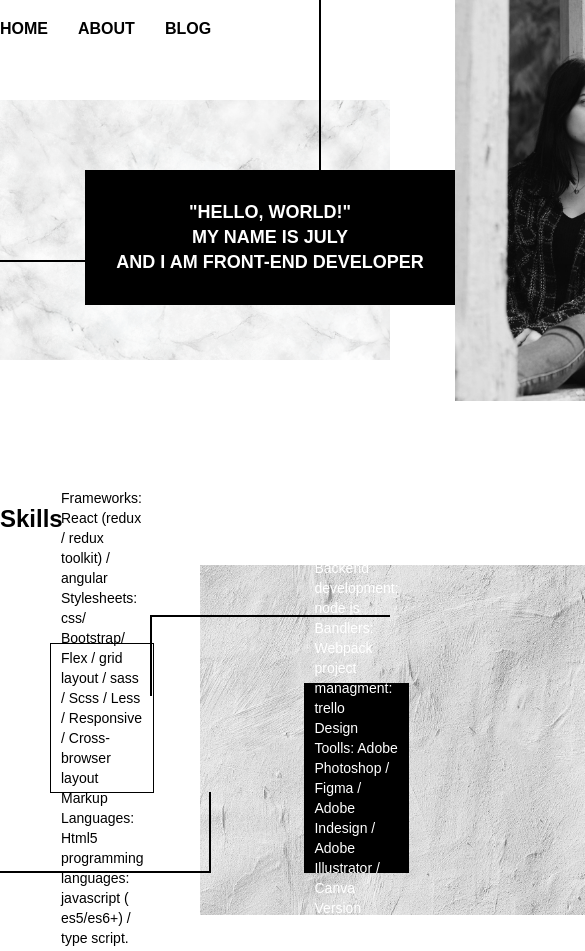
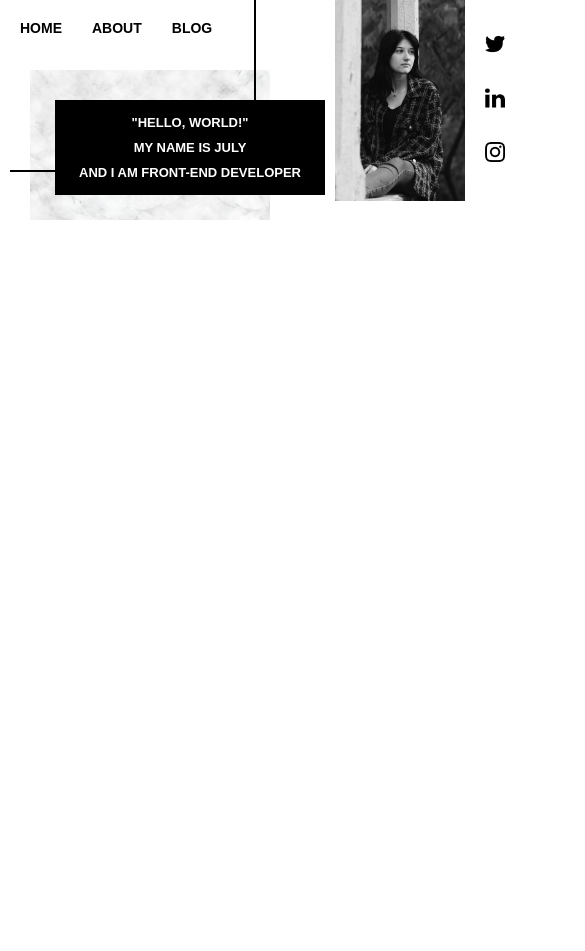
Before and after one commit to JulyTurbai/My-Portfolio, a plain HTML site: page index.html in a window 390 px wide. Shown: the top 951 px of the page, 585 px wide, since content can reach past the window. After the commit the page ends 844 px from the top, so only its background shows below. Drawn offline with Linux system fonts and the light colour scheme.

Commit message:
make hero-media

```diff
--- a/index.html
+++ b/index.html
@@ -65,7 +65,7 @@
                     </li>
                 </ul>
             </div>
-            <div class="skills">
+            <!-- <div class="skills">
                 <h2 class="skills__name">Skills</h2>
                 <div class="about-skills">
                     <div class="skills-one">
@@ -218,9 +218,29 @@
                     </div>
                 </div>
                 <div class="about__decor">
-                    <img src="img/decorations/back4.jpg" alt="">
+                    <img src="img/decorations/back14.jpg" alt="">
                 </div>
             </div>
+            <div class="footer">
+                <div class="footer__block">
+                    <div class="footer__main">
+                        <div class="footer__text">
+                            <p>Follow me:</p>
+                        </div>
+                        <ul class="footer__social-items">
+                            <li class="footer__social-item">
+                                <img src="img/icons/twitter.png" alt="">
+                            </li>
+                            <li class="footer__social-item">
+                                <img src="img/icons/linkedin.png" alt="">
+                            </li>
+                            <li class="footer__social-item">
+                                <img src="img/icons/instagram.png" alt="">
+                            </li>
+                        </ul>
+                    </div>
+                </div>
+            </div> -->
         </div>
     </div>
     <script src="js/main.js"></script>
--- a/js/main.js
+++ b/js/main.js
@@ -78,6 +78,9 @@ let options = {
     let text =
     document.querySelectorAll('.about__main-text');
 
+    let descr =
+    document.querySelectorAll('.about__descr');
+
     for(let elm of title) {
         observer.observe(elm);
     }
@@ -156,3 +159,6 @@ let options = {
     for(let elm of text) {
         observer.observe(elm);
     }
+    for(let elm of descr) {
+        observer.observe(elm);
+    }
--- a/scss/_about.scss
+++ b/scss/_about.scss
@@ -58,6 +58,17 @@
         max-width: 800px;
         margin-bottom: 100px;
         font-size: 14px;
+        opacity: 0;
+        text-align: center;
+    }
+    &__descr.element-show {
+        opacity: 1;
+        transition: 4s;
+    }
+
+    &__descr.element-hide {
+        opacity: 0;
+        transition: 4s;
     }
     &__decor {
         position: absolute;
--- /dev/null
+++ b/scss/_footer.scss
@@ -0,0 +1,21 @@
+.footer {
+    margin-bottom: 70px;
+    &__main {
+        display: flex;
+        justify-content: center;
+        align-items: center;
+    }
+    &__text {
+        margin-right: 30px;
+    }
+    &__social-items {
+        width: 150px;
+        display: flex;
+        justify-content: space-between;
+        align-items: center;
+    }
+    &__social-item img {
+        width: 20px;
+        cursor: pointer;
+    }
+}
--- /dev/null
+++ b/scss/_heroMedia.scss
@@ -0,0 +1,128 @@
+@media (max-width: 1300px) {
+    .hero {
+        padding: 0 10px;
+        .icons {
+            margin-left: 20px;
+            margin-right: 50px;
+        }
+    }
+}
+
+@media (max-width: 800px) {
+    .hero {
+        &__main-img  img{
+            width: 200px;
+            height: 301px;
+        }
+        &__main-img {
+            z-index: 10000;
+        }
+        .icons {
+            height: 260px;
+        }
+        .main {
+            display: flex;
+            flex-wrap: wrap;
+            flex-direction: column;
+            position: relative;
+            .menu {
+                &__item {
+                    font-size: 14px;
+                }
+            }
+        }
+        .main-title {
+            width: 270px;
+            height: 95px;
+            background-color: black;
+            display: flex;
+            justify-content: center;
+            align-items: center;
+            margin-left: 35px;
+            z-index: 1000;
+            margin-top: 0;
+        }
+        .main-text {
+            font-size: 13px;
+        }
+        .main-title.element-show {
+            margin-top: 60px;
+        }
+        .line--1 {
+            left: 170px;
+            width: 150px;
+        }
+        .line--2 {
+            top: 170px;
+        }
+        .line--2.element-show {
+            width: 50px;
+        }
+        .hero .decor__img {
+            width: 320px;
+            height: 190px;
+            top: 70px;
+        }
+    }
+}
+
+@media (max-width: 680px) {
+    .hero {
+        &__main-img  img{
+            width: 130px;
+            height: 201px;
+        }
+        &__main-img {
+            z-index: 10000;
+        }
+        .icons {
+            height: 200px;
+            &__icon {
+                margin-bottom: 30px;
+            }
+        }
+        .main {
+            display: flex;
+            flex-wrap: wrap;
+            flex-direction: column;
+            position: relative;
+            .menu {
+                &__item {
+                    font-size: 14px;
+                }
+            }
+        }
+        .main-title {
+            width: 270px;
+            height: 95px;
+            background-color: black;
+            display: flex;
+            justify-content: center;
+            align-items: center;
+            margin-left: 35px;
+            z-index: 1000;
+            margin-top: 0;
+        }
+        .main-text {
+            font-size: 13px;
+        }
+        .main-title.element-show {
+            margin-top: 60px;
+        }
+        .line--1 {
+            left: 170px;
+            width: 150px;
+        }
+        .line--2 {
+            top: 170px;
+        }
+        .line--2.element-show {
+            width: 50px;
+        }
+        .hero .decor__img {
+            width: 240px;
+            height: 150px;
+            top: 70px;
+        }
+    }
+}
--- a/scss/style.scss
+++ b/scss/style.scss
@@ -2,6 +2,9 @@
 @import './skills';
 @import './projects';
 @import './about';
+@import './footer';
+
+@import './heroMedia';
 
 * {
     margin: 0;
```
Also changed, not shown: img/decorations/back0.jpg (added), img/decorations/back14.jpg (added), img/decorations/back2.jpg, scss/style.css, 2 other files.
